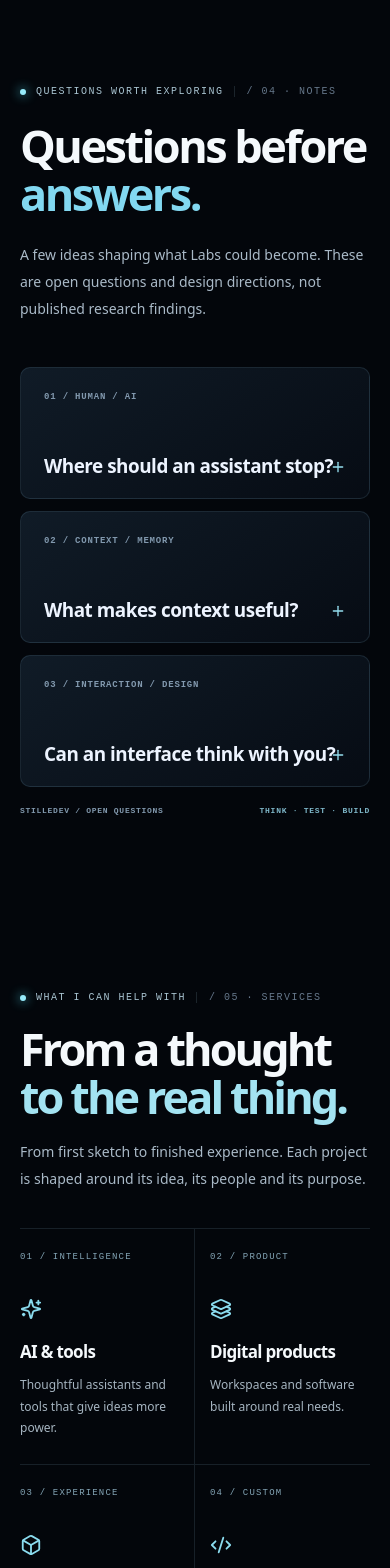
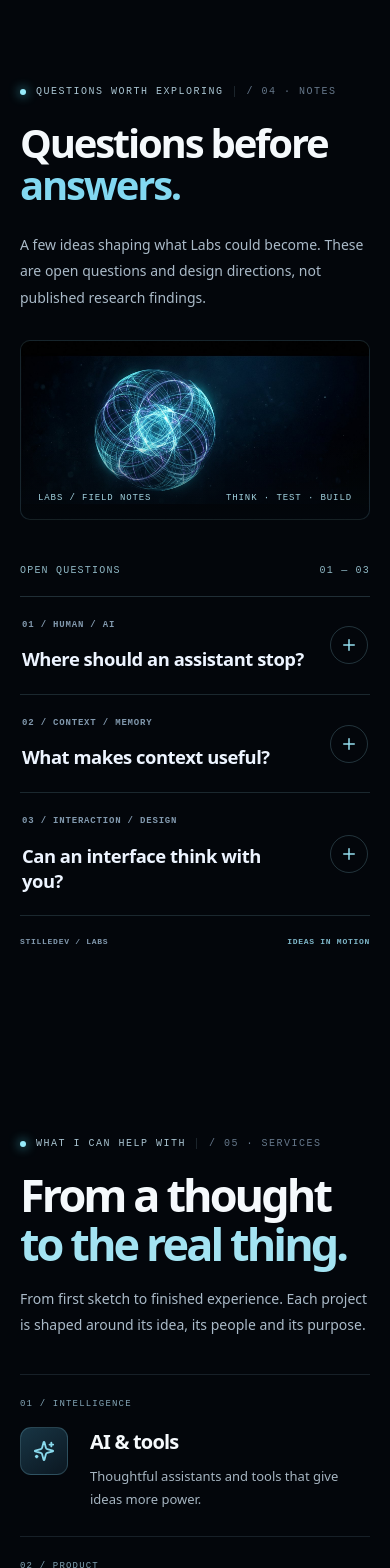
Before and after one commit to SnusStille/budai-website, a Next.js app: page /labs in a window 390 px wide. Shown: the part 6320-7888 px from the top of the page. Built offline with nearby package versions, Linux system fonts and the light colour scheme; no server answers.

Commit message:
Refine Labs field notes and services
Co-authored-by: arena-agent <297053741+arena-agent@users.noreply.github.com>

```diff
--- a/app/labs/labs.css
+++ b/app/labs/labs.css
@@ -220,3 +220,60 @@
 @media(prefers-reduced-motion:reduce) { .lab-feature-nav a,.lab-brief-details summary span:last-child { transition:none; } }
 @media(min-width:801px) { .lab-signal-intro h2 { font-size:clamp(3rem,4.4vw,4.3rem); } }
 @media(max-width:800px) { .lab-case-grid { grid-template-columns:1fr; } }
+
+/* Field notes: a focused reading surface rather than another row of cards. */
+.lab-research { padding-block:clamp(100px,11vw,160px); }
+.lab-research-layout { display:grid; grid-template-columns:minmax(0,.85fr) minmax(0,1fr); gap:clamp(60px,9vw,140px); align-items:start; }
+.lab-research-intro h2 { font-size:clamp(3rem,5.1vw,4.5rem); margin:25px 0; }
+.lab-research-intro > p { max-width:450px; color:#aabac8; font-size:14px; line-height:1.9; }
+.lab-research-art { position:relative; height:250px; margin-top:40px; overflow:hidden; border:1px solid rgba(144,211,231,.15); border-radius:10px; background:linear-gradient(0deg,rgba(3,9,16,.72),transparent 45%),url('/labs-media/research-orbit.jpg') 36% 50%/cover no-repeat; }
+.lab-research-art span { position:absolute; bottom:16px; color:#a2d2df; font:9px/1 var(--font-jetbrains),monospace; letter-spacing:.1em; }
+.lab-research-art span:first-child { left:17px; }
+.lab-research-art span:last-child { right:17px; }
+.lab-research-content { padding-top:7px; }
+.lab-research-index { display:flex; justify-content:space-between; padding-bottom:20px; color:#8fb7c4; font:10px var(--font-jetbrains),monospace; letter-spacing:.12em; }
+.lab-notes { display:block; margin:0; border-top:1px solid rgba(151,205,223,.2); }
+.lab-note { border:0; border-bottom:1px solid rgba(151,205,223,.17); border-radius:0; background:transparent; }
+.lab-note:hover,.lab-note[open] { border-color:rgba(151,205,223,.28); background:linear-gradient(90deg,rgba(31,76,92,.16),transparent); }
+.lab-note summary { min-height:0; display:grid; grid-template-columns:1fr auto; gap:15px 25px; padding:25px 4px; }
+.lab-note-index { grid-column:1; }
+.lab-note-title { grid-column:1; max-width:none; margin:0; padding:0; font-size:clamp(1.15rem,1.7vw,1.45rem); font-weight:600; }
+.lab-note-plus { grid-column:2; grid-row:1 / 3; align-self:center; display:grid; place-items:center; width:38px; height:38px; margin:0; border:1px solid rgba(145,214,233,.22); border-radius:50%; }
+.lab-note > p { max-width:510px; padding:0 55px 25px 4px; font-size:14px; line-height:1.8; }
+.lab-research-foot { margin-top:20px; }
+
+/* A more legible services grid, with breathing room for each offer. */
+.lab-service-grid { grid-template-columns:repeat(2,minmax(0,1fr)); }
+.lab-service-grid article,.lab-service-grid article:first-child,.lab-service-grid article:last-child { display:grid; grid-template-columns:48px minmax(0,1fr); align-content:start; gap:0 22px; min-height:215px; padding:28px 32px; border-right:0; }
+.lab-service-grid article:nth-child(odd) { border-right:1px solid var(--lab-line); padding-left:0; }
+.lab-service-grid article:nth-child(-n+2) { border-bottom:1px solid var(--lab-line); }
+.lab-service-grid article > span { grid-column:1 / -1; margin-bottom:25px; }
+.lab-service-grid article > svg { grid-column:1; grid-row:2 / 5; box-sizing:content-box; padding:12px; margin:0; border:1px solid rgba(147,221,238,.2); border-radius:11px; background:linear-gradient(145deg,#183544,#0b1721); }
+.lab-service-grid h3 { grid-column:2; margin:0 0 8px; font-size:22px; }
+.lab-service-grid p { grid-column:2; max-width:420px; font-size:14px; }
+.lab-service-highlight a { grid-column:2; justify-self:start; font-size:12px; }
+.lab-about-copy > p { font-size:15px; }
+.lab-business-grid p { font-size:14px; }
+.lab-business-grid h3 { font-size:20px; }
+.lab-contact-card { position:relative; overflow:hidden; background:linear-gradient(90deg,rgba(9,25,37,.98) 0%,rgba(7,16,28,.9) 56%,rgba(8,24,37,.68) 100%),url('/labs-media/signal-field.jpg') center/cover no-repeat; }
+.lab-contact-card > * { position:relative; z-index:1; }
+@media(max-width:800px) {
+  .lab-research-layout { grid-template-columns:1fr; gap:48px; }
+  .lab-research-art { height:220px; }
+  .lab-service-grid article:nth-child(2) { border-right:0; }
+}
+@media(max-width:600px) {
+  .lab-research { padding-block:95px; }
+  .lab-research-layout { gap:38px; }
+  .lab-research-intro h2 { font-size:clamp(40px,10vw,58px); }
+  .lab-research-art { height:180px; margin-top:28px; }
+  .lab-note summary { padding:22px 2px; }
+  .lab-note > p { padding-right:25px; }
+  .lab-service-grid { grid-template-columns:1fr; }
+  .lab-service-grid article,.lab-service-grid article:first-child,.lab-service-grid article:last-child,.lab-service-grid article:nth-child(odd) { min-height:0; padding:24px 0; border-right:0; }
+  .lab-service-grid article:not(:last-child) { border-bottom:1px solid var(--lab-line); }
+  .lab-service-grid article > span { margin-bottom:18px; }
+  .lab-service-grid h3 { font-size:20px; }
+  .lab-service-grid p { font-size:13px; }
+  .lab-about-copy > p { font-size:14px; }
+}
--- a/components/sections/LabsQuestions.tsx
+++ b/components/sections/LabsQuestions.tsx
@@ -7,5 +7,19 @@ const NOTES = [
 ];
 
 export default function LabsQuestions({ sv }: { sv: boolean }) {
-  return <section id="research" className="lab-research lab-wrap" aria-labelledby="research-title"><div className="lab-section-intro"><div><div className="lab-eyebrow"><span /> {sv ? "TANKAR ATT UTFORSKA" : "QUESTIONS WORTH EXPLORING"} <b> / 04 · NOTES</b></div><h2 id="research-title">{sv ? <>Frågor före<br /><em>färdiga svar.</em></> : <>Questions before<br /><em>answers.</em></>}</h2></div><p>{sv ? "Några idéer som formar vad Labs kan bli. Det här är öppna frågor och designriktningar, inte publicerade forskningsresultat." : "A few ideas shaping what Labs could become. These are open questions and design directions, not published research findings."}</p></div><div className="lab-notes">{NOTES.map(note => <details className="lab-note" key={note.number}><summary><span className="lab-note-index">{note.number} / {note.tag}</span><span className="lab-note-title">{sv ? note.title.sv : note.title.en}</span><span className="lab-note-plus"><Plus size={16} /></span></summary><p>{sv ? note.text.sv : note.text.en}</p></details>)}</div><div className="lab-research-foot"><span>STILLEDEV / {sv ? "ÖPPNA FRÅGOR" : "OPEN QUESTIONS"}</span><span>THINK · TEST · BUILD</span></div></section>;
+  return <section id="research" className="lab-research lab-wrap" aria-labelledby="research-title">
+    <div className="lab-research-layout">
+      <div className="lab-research-intro">
+        <div className="lab-eyebrow"><span /> {sv ? "TANKAR ATT UTFORSKA" : "QUESTIONS WORTH EXPLORING"} <b> / 04 · NOTES</b></div>
+        <h2 id="research-title">{sv ? <>Frågor före<br /><em>färdiga svar.</em></> : <>Questions before<br /><em>answers.</em></>}</h2>
+        <p>{sv ? "Några idéer som formar vad Labs kan bli. Det här är öppna frågor och designriktningar, inte publicerade forskningsresultat." : "A few ideas shaping what Labs could become. These are open questions and design directions, not published research findings."}</p>
+        <div className="lab-research-art" aria-hidden="true"><span>LABS / FIELD NOTES</span><span>THINK · TEST · BUILD</span></div>
+      </div>
+      <div className="lab-research-content">
+        <div className="lab-research-index"><span>{sv ? "ÖPPNA FRÅGOR" : "OPEN QUESTIONS"}</span><span>01 — 03</span></div>
+        <div className="lab-notes">{NOTES.map(note => <details className="lab-note" key={note.number}><summary><span className="lab-note-index">{note.number} / {note.tag}</span><span className="lab-note-title">{sv ? note.title.sv : note.title.en}</span><span className="lab-note-plus"><Plus size={18} /></span></summary><p>{sv ? note.text.sv : note.text.en}</p></details>)}</div>
+        <div className="lab-research-foot"><span>STILLEDEV / LABS</span><span>{sv ? "IDÉER I RÖRELSE" : "IDEAS IN MOTION"}</span></div>
+      </div>
+    </div>
+  </section>;
 }
```
Also changed, not shown: public/labs-media/CREDITS.md (+1 -0 lines), public/labs-media/research-orbit.jpg (added), 1 other file (tests, documents, lock files or other folders).
